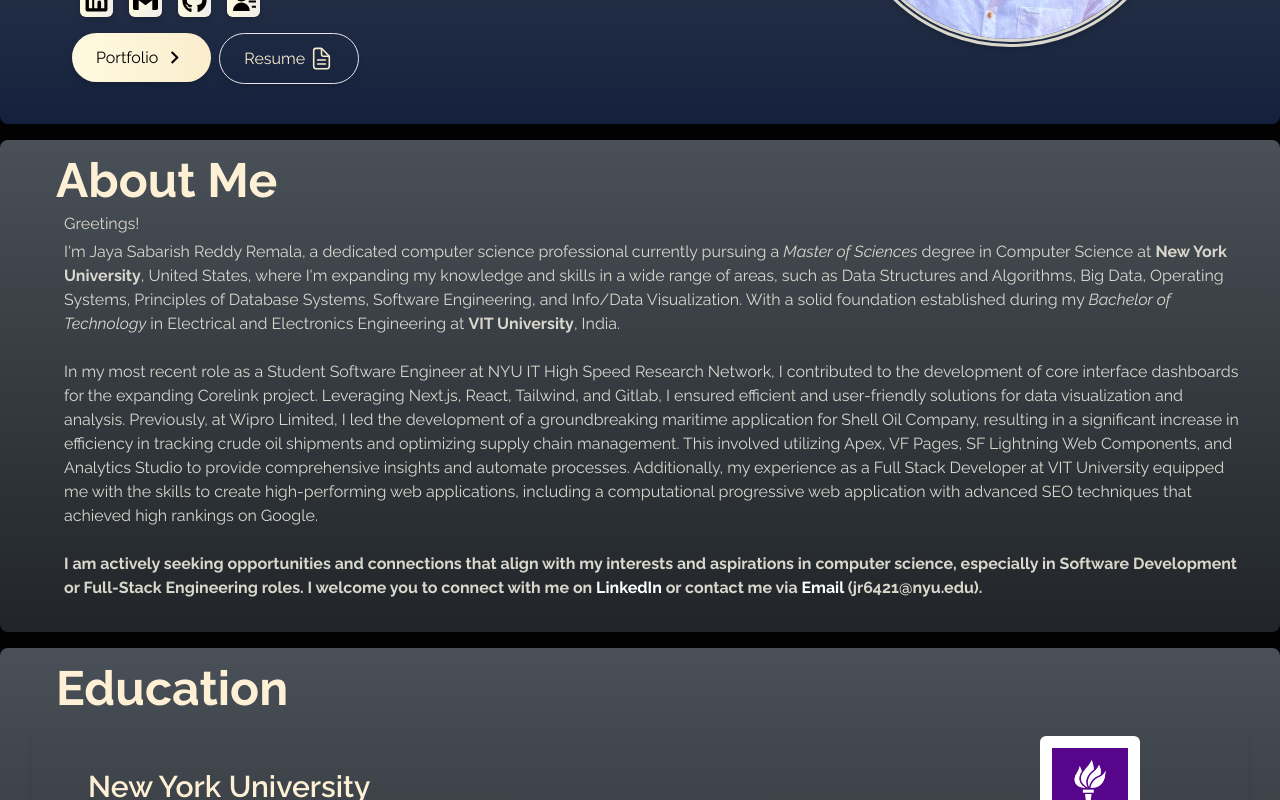
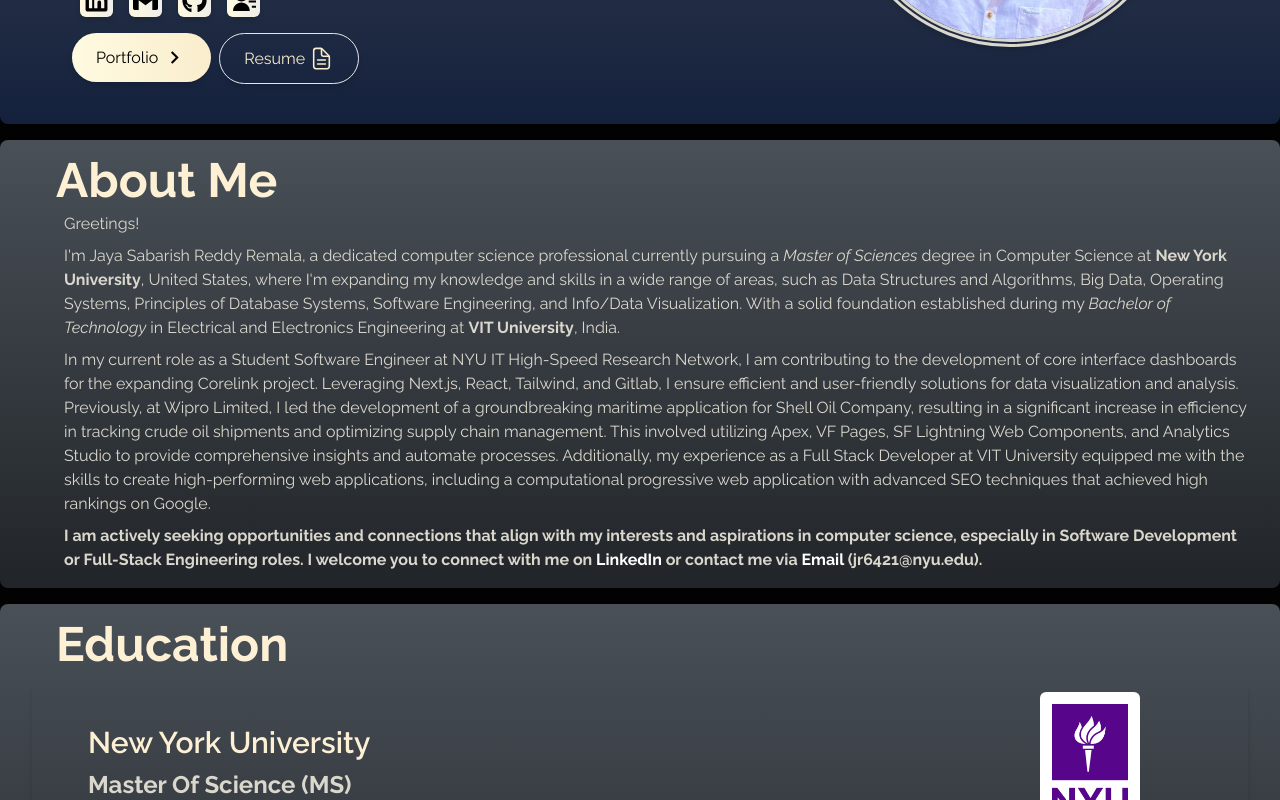
Before and after one commit to sabarishreddy99/myportfolio, a React (Create React App) app: page / in a window 1280 px wide. Shown: the part 496-1296 px from the top of the page. Built offline with nearby package versions, Linux system fonts and the light colour scheme.

Commit message:
About section paragraph marginbottom change

```diff
--- a/src/components/AboutMe.jsx
+++ b/src/components/AboutMe.jsx
@@ -2,6 +2,7 @@
 
 const AboutMe = () => {
   const content = [
+    { p: <>Greetings!</> },
     {
       p: (
         <>
@@ -20,10 +21,10 @@
     {
       p: (
         <>
-          In my most recent role as a Student Software Engineer at NYU IT High
-          Speed Research Network, I contributed to the development of core
+          In my current role as a Student Software Engineer at NYU IT High-Speed
+          Research Network, I am contributing to the development of core
           interface dashboards for the expanding Corelink project. Leveraging
-          Next.js, React, Tailwind, and Gitlab, I ensured efficient and
+          Next.js, React, Tailwind, and Gitlab, I ensure efficient and
           user-friendly solutions for data visualization and analysis.
           Previously, at Wipro Limited, I led the development of a
           groundbreaking maritime application for Shell Oil Company, resulting
@@ -80,11 +81,9 @@
 
       <div className="flex flex-col items-center justify-center h-full px-4 md:px-8 md:ml-8 text-my-bg-color">
         <div>
-          <p className="mb-1">Greetings!</p>
           {content.map((textContent) => (
             <>
-              <p>{textContent.p}</p>
-              <br />
+              <p className="mb-2">{textContent.p}</p>
             </>
           ))}
         </div>
```
